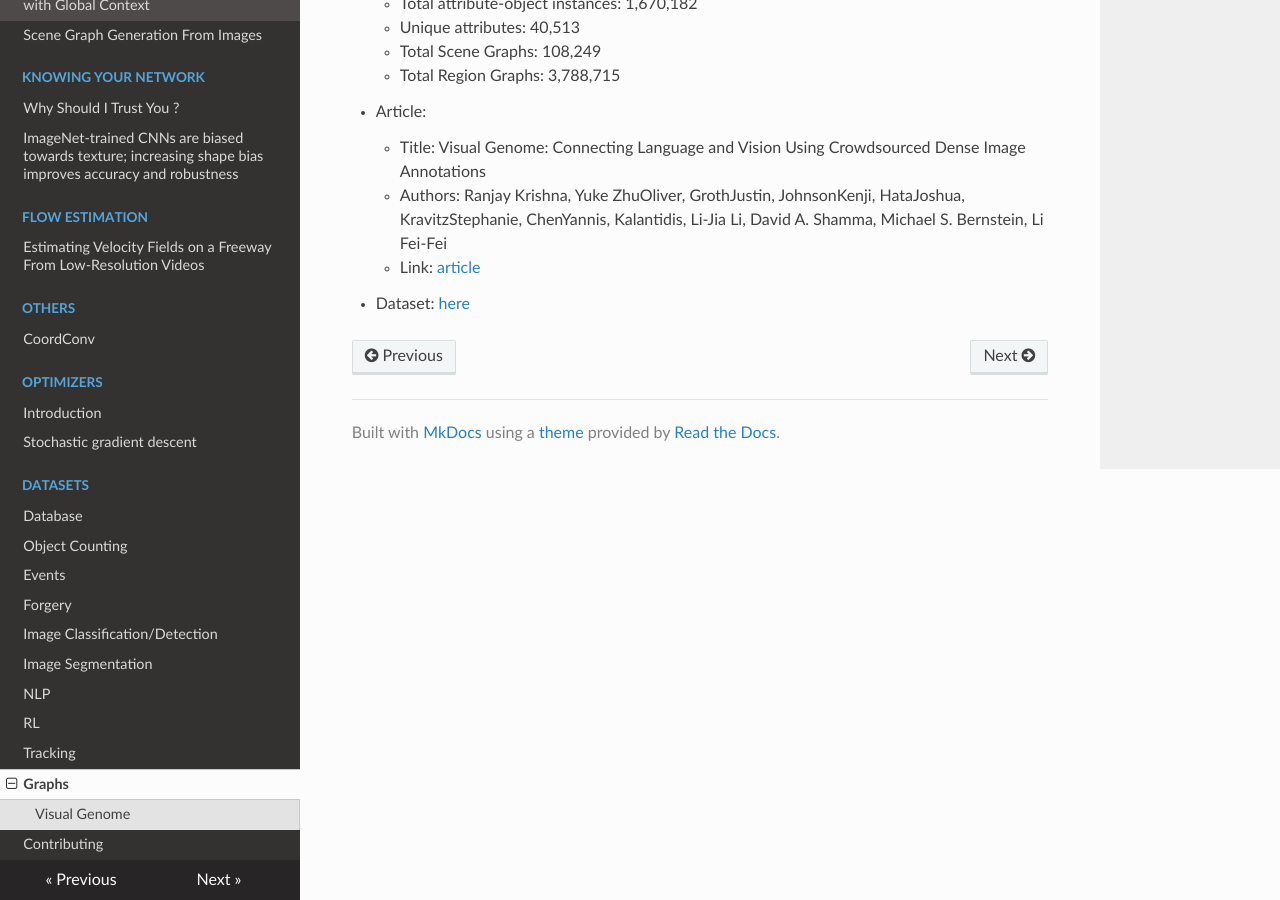
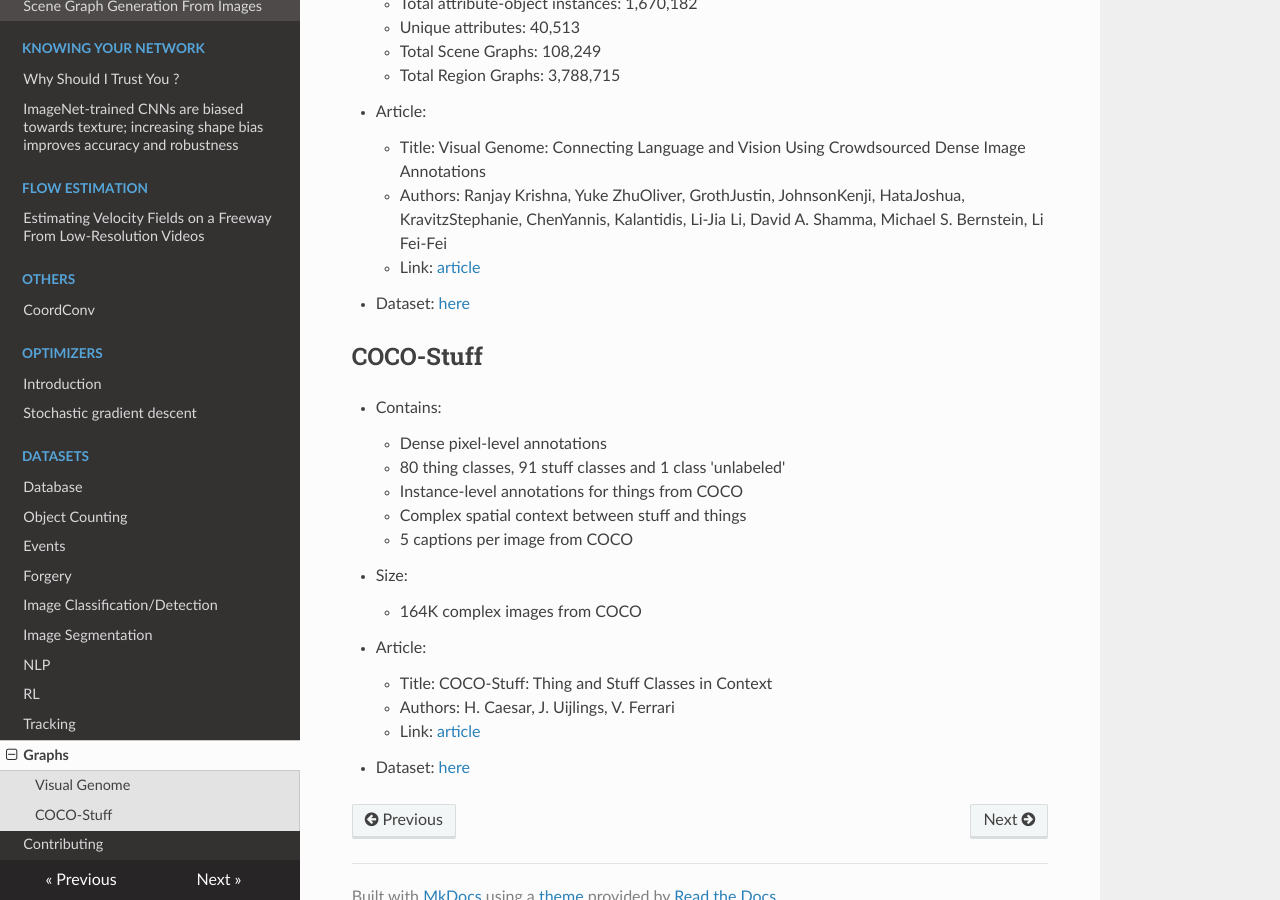
Before and after one commit to D3lt4lph4/papers, an MkDocs documentation site: the page built from docs/datasets/scenegraph.md, in a window 1280 px wide and 900 px high, scrolled down 716 px. Built offline with MkDocs 1.6.1, drawn with Linux system fonts in a browser that asks for light colours; nearby versions of some CDN libraries; old or Windows-style settings are respelled for this version of MkDocs; some of the changed text lies outside the part shown.

Commit message:
adding coco stuff

```diff
--- a/docs/datasets/scenegraph.md
+++ b/docs/datasets/scenegraph.md
@@ -32,3 +32,22 @@
     - Link: [article](https://visualgenome.org/static/paper/Visual_Genome.pdf)
 
 - Dataset: [here](https://visualgenome.org/)
+
+## COCO-Stuff
+
+- Contains:
+    - Dense pixel-level annotations
+    - 80 thing classes, 91 stuff classes and 1 class 'unlabeled'
+    - Instance-level annotations for things from COCO
+    - Complex spatial context between stuff and things
+    - 5 captions per image from COCO
+
+- Size:
+    - 164K complex images from COCO
+
+- Article:
+    - Title: COCO-Stuff: Thing and Stuff Classes in Context
+    - Authors: H. Caesar, J. Uijlings, V. Ferrari
+    - Link: [article](https://arxiv.org/abs/1612.03716)
+
+- Dataset: [here](https://github.com/nightrome/cocostuff)
```
